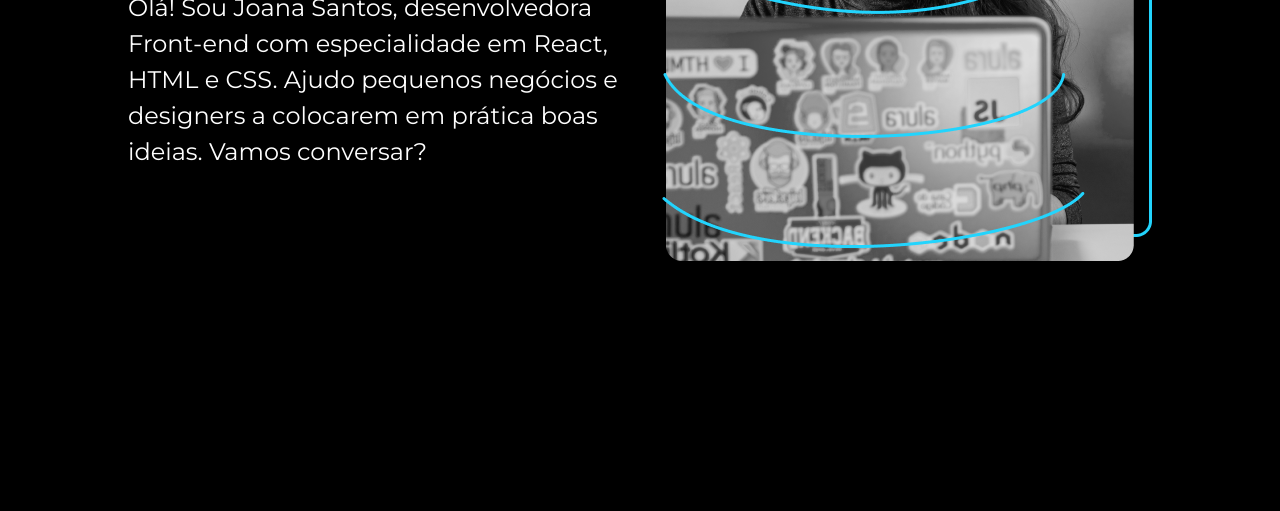
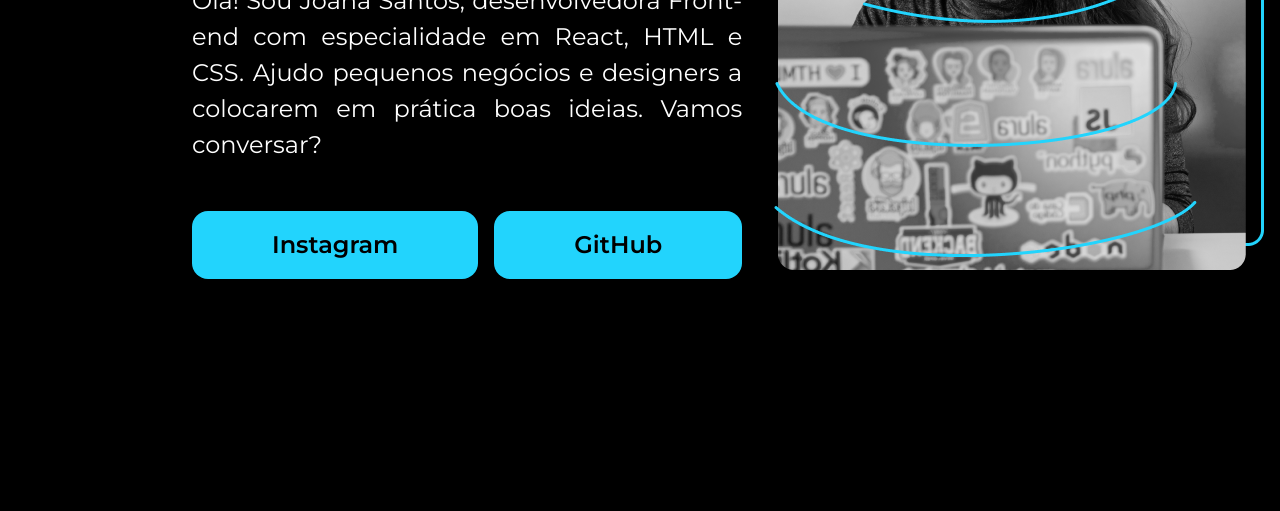
Before and after one commit to mariaclaudiapio/portfolio-da-joana, a plain HTML site: page index.html in a window 1280 px wide. Shown: the part 417-928 px from the top of the page. Drawn offline with nearby package versions, Linux system fonts and the light colour scheme.

Commit message:
Estilizando os links (botões)

```diff
--- a/index.html
+++ b/index.html
@@ -18,8 +18,10 @@
         <section class="apresentacao__texto" >
             <h2 class="apresentacao__texto--titulo" >Eleve seu negócio digital a outro nível <strong class="apresentacao__texto--titulo-destaque" >com um Front-end de qualidade!</strong></h2>
             <p class="apresentacao__texto--paragrafo">Olá! Sou Joana Santos, desenvolvedora Front-end com especialidade em React, HTML e CSS. Ajudo pequenos negócios e designers a colocarem em prática boas ideias. Vamos conversar?</p>
-            <a class="apresentacao__texto--link" href="#">Instagram</a>
-            <a class="apresentacao__texto--link" href="#">GitHub</a>
+            <div class="apresentacao__texto--links">
+                <a class="apresentacao__texto--links-link" href="#">Instagram</a>
+                <a class="apresentacao__texto--links-link" href="#">GitHub</a>
+            </div>
         </section>
     <!-- Conteúdo principal: imagem -->
         <img class="apresentacao--imagem" src="/imagens/joana_santos.png" alt="Joana Santos programando no notebook dela.">
--- a/styles.css
+++ b/styles.css
@@ -27,7 +27,8 @@
     display: flex;
     align-items: center;
     justify-content: space-between;
-    margin: 10%;
+    margin: 10% 15%;
+    gap: 2rem
 }
 
 .apresentacao__texto--titulo
@@ -43,14 +44,30 @@
 }
 
 .apresentacao__texto--paragrafo,
-.apresentacao__texto--link
+.apresentacao__texto--links-link
 {
     font-size: 24px;
     line-height: 36px;
+    margin-top: 3rem;
 }
 
-.apresentacao__texto--link
+.apresentacao__texto--paragrafo
 {
+    text-align: justify;
+}
+
+.apresentacao__texto--links
+{
+    display: flex;
+    justify-content: space-between;
+    gap: 1rem;
+}
+
+.apresentacao__texto--links-link
+{
+    background-color: var(--cor-de-destaque);
+    padding: 1rem 5rem;
     color:var(--cor-de-fundo);
     font-weight: 600;
+    border-radius: 1rem;
 }
```
